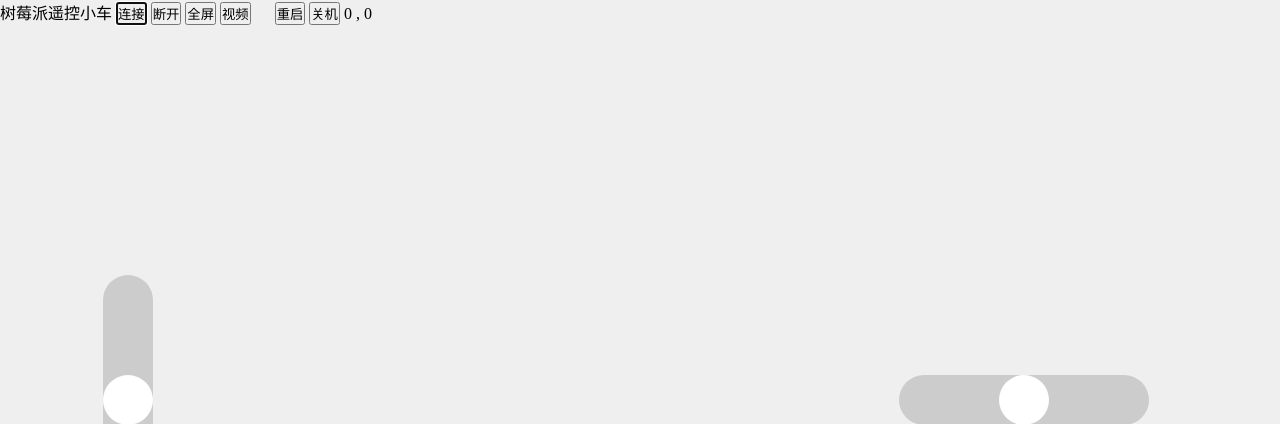
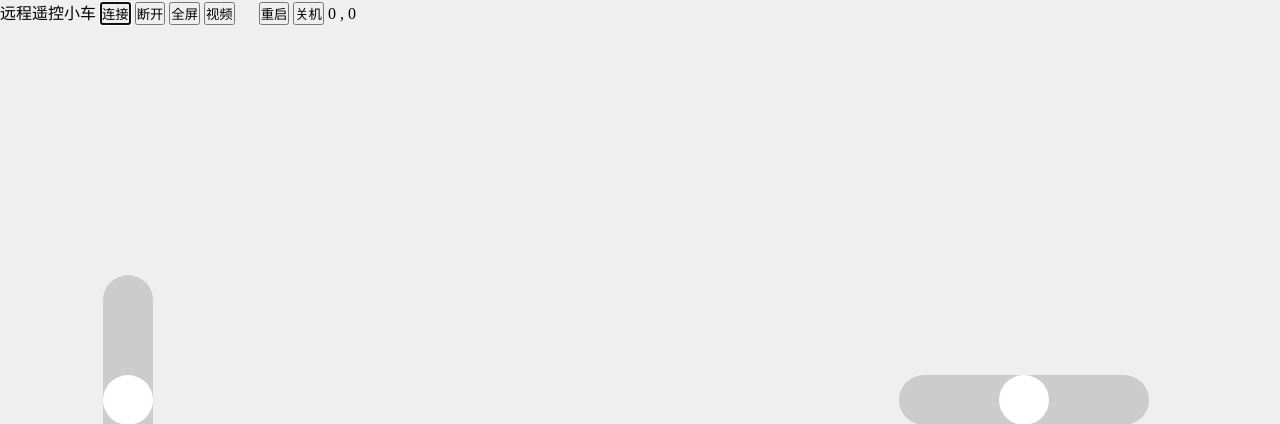
Before and after one commit to young0898/RaspiCar, a Flask app: page / in a window 1280 px wide. Shown: the top 424 px of the page. Run offline with Flask 2, Linux system fonts and the light colour scheme; some libraries are stand-ins or nearby versions.

Commit message:
调整目录结构

```diff
--- a/raspi/flask_webServer.py
+++ b/car/flask_webServer.py
@@ -5,6 +5,7 @@ import threading
 import numpy as np
 import time
 import sys
+from logger import logger
 
 class VideoCamera(threading.Thread):
     def __init__(self):
@@ -20,6 +21,7 @@ class VideoCamera(threading.Thread):
         self.video.release()
 
     def run(self):
+        logger.info("camera start")
         while True:
             try:
                 success, image = self.video.read()
@@ -33,6 +35,7 @@ class VideoCamera(threading.Thread):
 
             except BaseException as e:
                 print(e)
+                logger.error("【OA登录】验证cookies发生异常", e)
 
 
 
@@ -50,6 +53,8 @@ app = Flask(__name__)
 camera = VideoCamera()
 camera.start()
 
+
+
 @app.route('/')
 def index():
     return render_template('index.html')
--- a/raspi/templates/index.html
+++ b/car/templates/index.html
@@ -2,7 +2,7 @@
 <html>
 <head>
 	<meta charset="utf-8">
-	<title>树莓派遥控小车</title>
+	<title>远程遥控小车</title>
 	<meta name="viewport"
 		content="width=device-width,initial-scale=1,
 		minimum-scale=1,maximum-scale=1,user-scalable=no" />
@@ -133,7 +133,7 @@
 	</div>
 	<div>
 		<!--<input id='serverIP' type="text" placeholder="服务器IP" value="192.168.31.204" style="width: 100px">-->
-    	<span>树莓派遥控小车</span>
+    	<span>远程遥控小车</span>
 		<input id='connect' type="button" value="连接" autofocus="autofocus">
     	<input id='disconnect' type="button" value="断开">
 		<button onclick="launchFullscreen(document.documentElement);">全屏</button>
```
Also changed, not shown: camera/camera_tcp_encode.py (renamed from raspi/camera_tcp_encode.py), camera/camera_udp_encode.py (renamed from raspi/camera_udp_encode.py), car/config.ini (renamed from raspi/config.ini), car/config.py (renamed from raspi/config.py), car/control_car.py (renamed from raspi/control_car.py), car/control_function.py (renamed from raspi/control_function.py), car/get_ip.py (renamed from raspi/get_ip.py), car/main.py (renamed from raspi/main.py), car/static/img/camera.jpg (renamed from raspi/static/img/camera.jpg), car/static/js/socket.io.js (renamed from raspi/static/js/socket.io.js), 2 other files.
